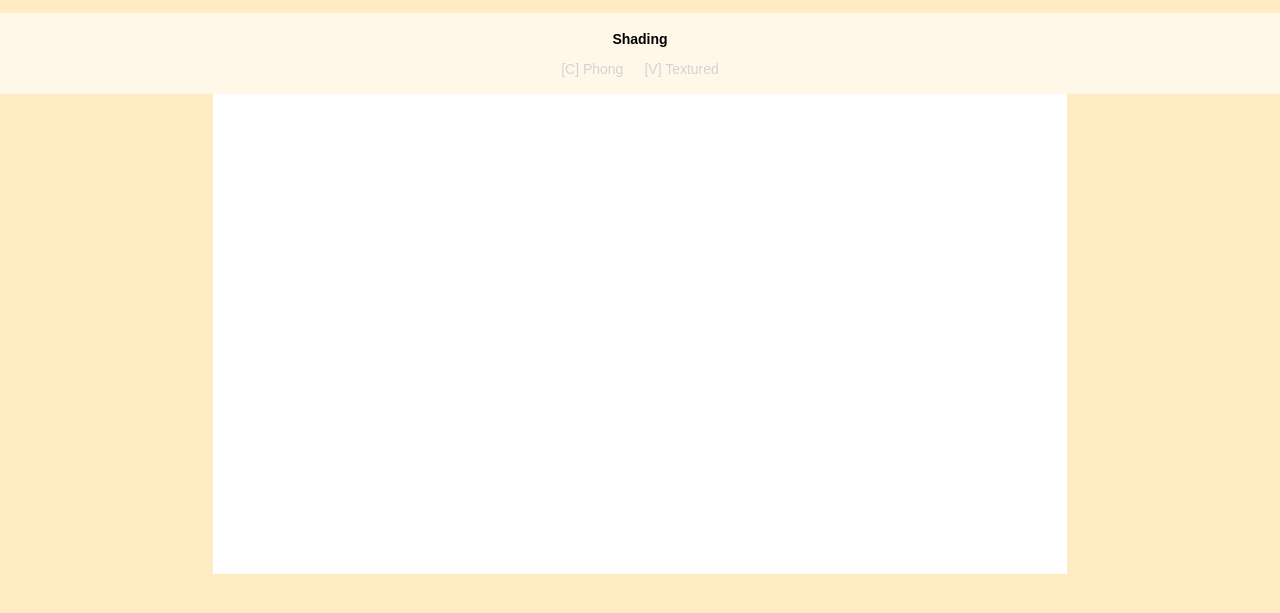
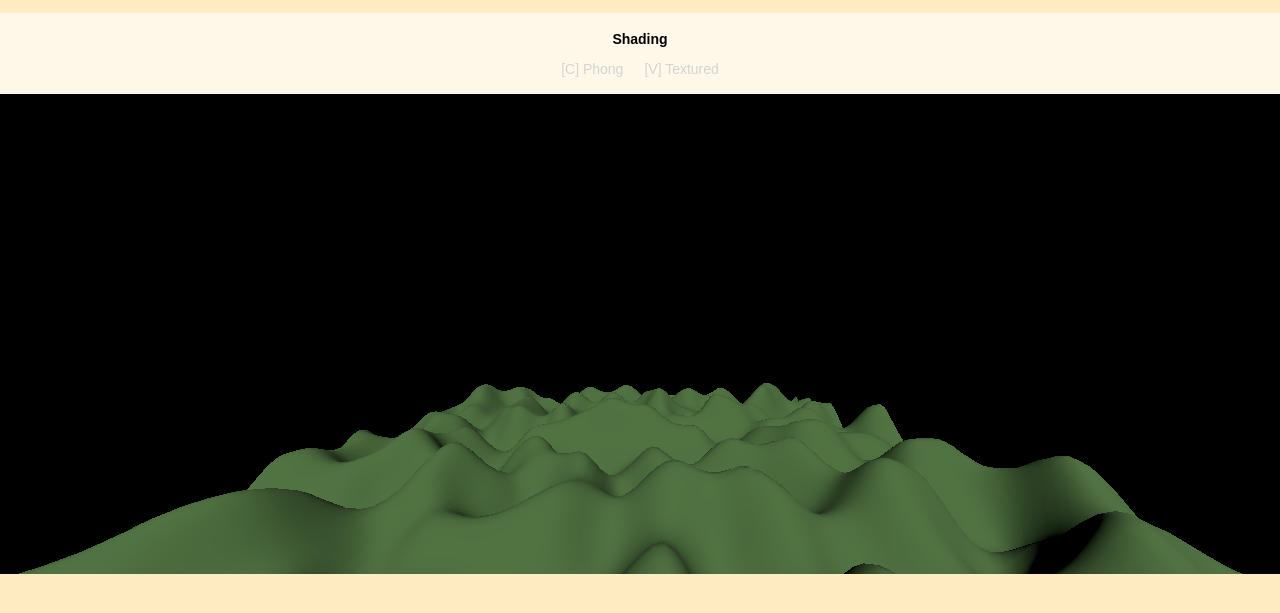
Before and after one commit to Phycre/ProceduralTerrainGeneration, a plain HTML site: page index.html in a window 1280 px wide. Shown: the part 57-670 px from the top of the page. Drawn offline with Linux system fonts and the light colour scheme; animation ran at ten frames a second.

Commit message:
working canvas and render

```diff
--- a/css/style.css
+++ b/css/style.css
@@ -79,9 +79,13 @@ a {
 
 
 #canvas {
-    aspect-ratio: 16 / 9;
-    height: 60vh;
+    width: 100%; /* Ensure the canvas stretches fully inside its container */
+    height: 100%; /* Match the container's height */
+    aspect-ratio: auto; /* Allow the canvas to resize based on its container */
+    display: block; /* Prevent unwanted margins caused by inline-block behavior */
+}
 
-    overflow: scroll;
-    background-color: white;
+#canvas-container {
+  width: 100%;
+  height: 60vh;
 }
--- a/index.html
+++ b/index.html
@@ -29,7 +29,7 @@
         </div>
     </div>
     <noscript>You need to enable JavaScript to view the full site.</noscript>
-    <script type="module" src="js/main.js"></script>
+    <script type="module" src="./main.js"></script>
 </body>
 
 </html>
--- a/main.js
+++ b/main.js
@@ -1,11 +1,19 @@
 import * as THREE from './scripts/three.module.js';
 import { generateTerrainGeometry } from './scripts/terrainGenerator.js';
 
+//get dom element and set Three.js canvas to element
+const container = document.getElementById('canvas-container');
+const canvas = document.getElementById('canvas');
 const scene = new THREE.Scene();
-const camera = new THREE.PerspectiveCamera(75, window.innerWidth / window.innerHeight, 0.1, 1000);
-const renderer = new THREE.WebGLRenderer();
-renderer.setSize(window.innerWidth, window.innerHeight);
-document.body.appendChild(renderer.domElement);
+const camera = new THREE.PerspectiveCamera(
+    75,
+    container.clientWidth / container.clientHeight,
+    0.1,
+    1000
+);
+
+const renderer = new THREE.WebGLRenderer({ canvas });
+renderer.setSize(container.clientWidth, container.clientHeight);
 
 const terrainWidth = 100;
 const terrainDepth = 100;
@@ -13,7 +21,13 @@ const segmentCount = 100;
 const scale = 10;
 const heightMultiplier = 10;
 
-const terrainGeometry = generateTerrainGeometry(terrainWidth, terrainDepth, segmentCount, scale, heightMultiplier);
+const terrainGeometry = generateTerrainGeometry(
+    terrainWidth,
+    terrainDepth,
+    segmentCount,
+    scale,
+    heightMultiplier
+);
 
 const terrainMaterial = new THREE.MeshStandardMaterial({
     color: 0x88c070,
```
